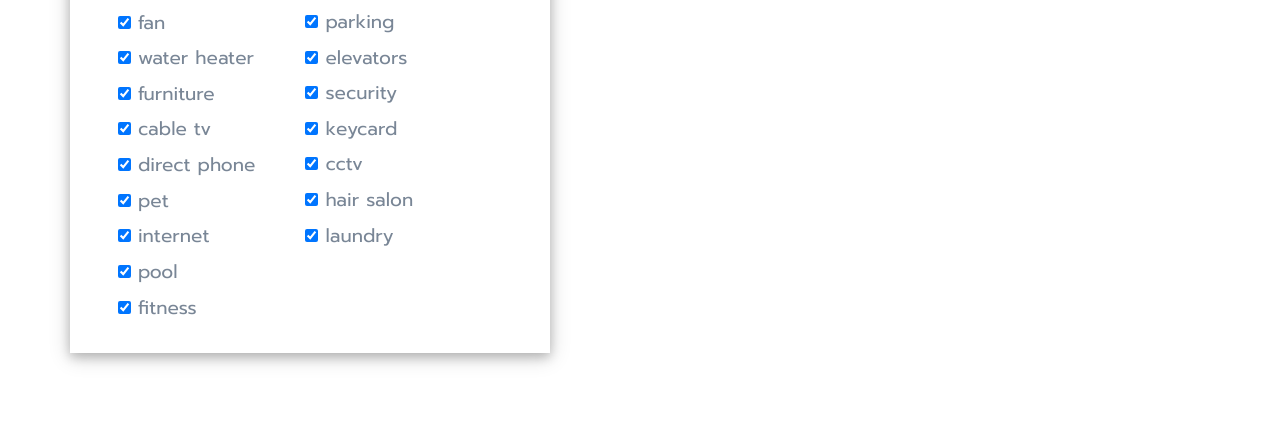
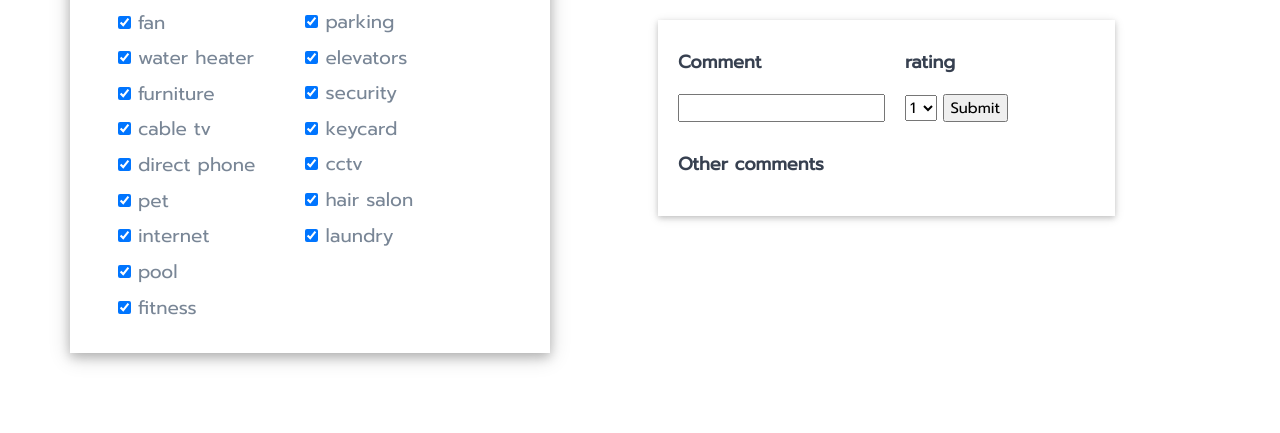
Before and after one commit to DDoS000/Love-s-University, a Flask app: template templates/resident.html in a window 1280 px wide. Shown: the part 839-1272 px from the top of the page. Run offline with Flask 2, Linux system fonts and the light colour scheme; the template is opened without the code that fills it, so the values that code supplies are empty; some libraries are stand-ins or nearby versions.

Commit message:
resident comment

```diff
--- a/templates/resident.html
+++ b/templates/resident.html
@@ -130,7 +130,7 @@
                 <div class="contact-form navbar-brand ">
                     <h4>{{datas[0].name}}</h4>
 
-                    <img src="/static/image/{{datas[0].image}}" alt="Paris" width="450" height="450">
+                    <img class="w3-card" src="/static/image/{{datas[0].image}}" alt="Paris" width="450" height="450">
 
                     <div class="row" style="margin-top:20px;">
                         <h4>rating:<h4>
@@ -316,8 +316,38 @@
                 </ul>
 
                 <!-- contact map -->
-                <div id="map"></div>
+                <div class="w3-card" id="map"></div>
                 <!-- /contact map -->
+                <ul class="contact-details row w3-card" style="margin-top: 40px; margin-left: 3px;">
+                    <div style="margin-left: 20px; margin-top: 20px;">
+                        <li>
+                            <h4>Comment</h4>
+                        </li>
+                        <li><input></li>
+                    </div>
+                    <div style="margin-left: 20px; margin-top: 20px;">
+                        <li>
+                            <h4>rating</h4>
+                        </li>
+                        <form action="/action_page.php">
+                            <select name="rating" id="rating">
+                                <option value="1">1</option>
+                                <option value="2">2</option>
+                                <option value="3">3</option>
+                                <option value="4">4</option>
+                            </select>
+                            <input type="submit" value="Submit">
+                        </form>
+
+                    </div>
+
+                    <div style="margin-left: 20px; margin-bottom: 20px;">
+                        <li >
+                            <h4>Other comments</h4>
+                        </li>
+                    </div>
+                </ul>
+
 
             </div>
             <!-- contact information -->
```
Lines whose indentation alone changed are shown as unchanged.
